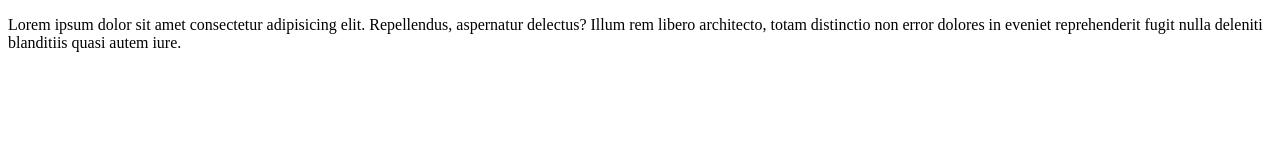
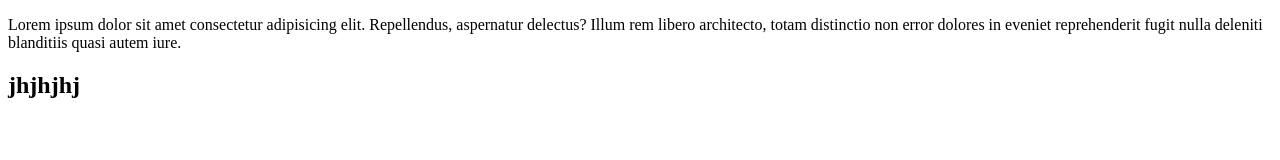
Before and after one commit to dmunthalli/Smis, a plain HTML site: page index.html in a window 1280 px wide. Drawn offline with Linux system fonts and the light colour scheme.

Commit message:
added a section

```diff
--- a/index.html
+++ b/index.html
@@ -14,5 +14,8 @@
         quasi autem iure.
       </p>
     </nav>
+    <section>
+      <h2>jhjhjhj</h2>
+    </section>
   </body>
 </html>
```
